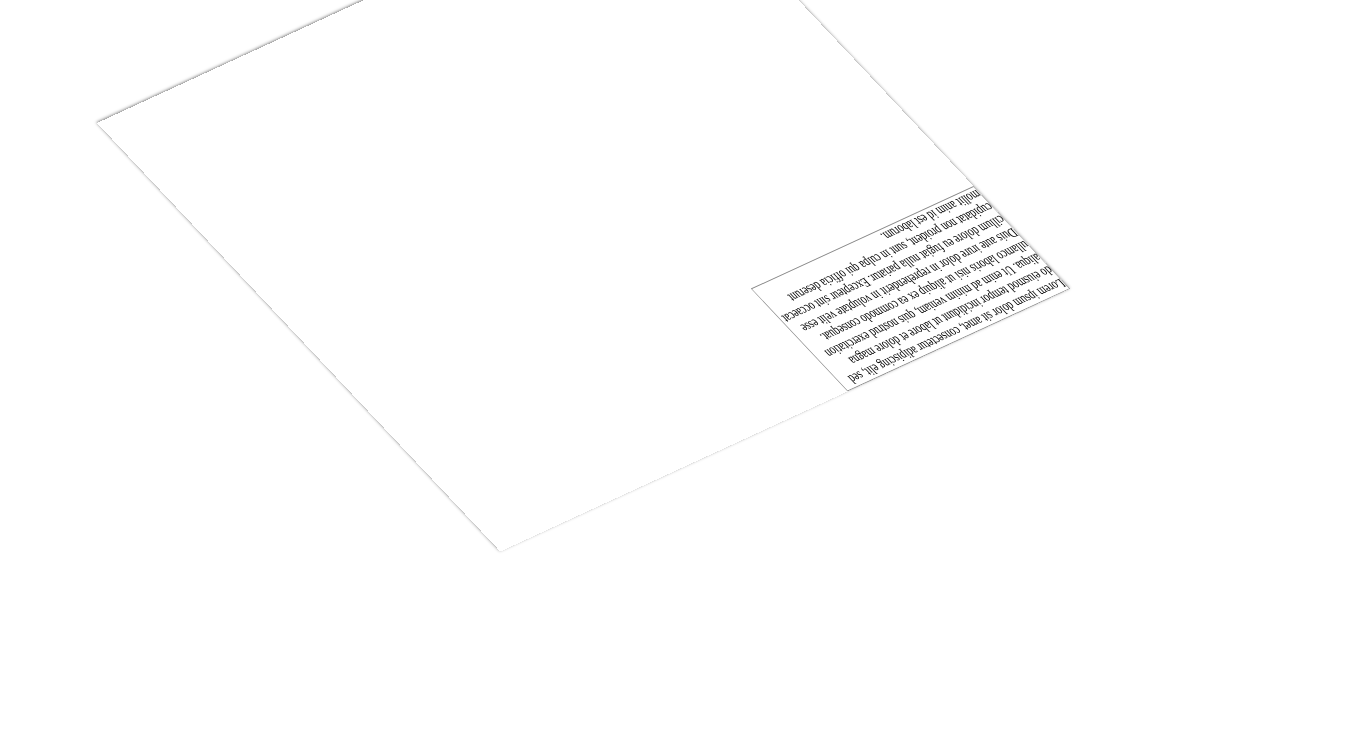
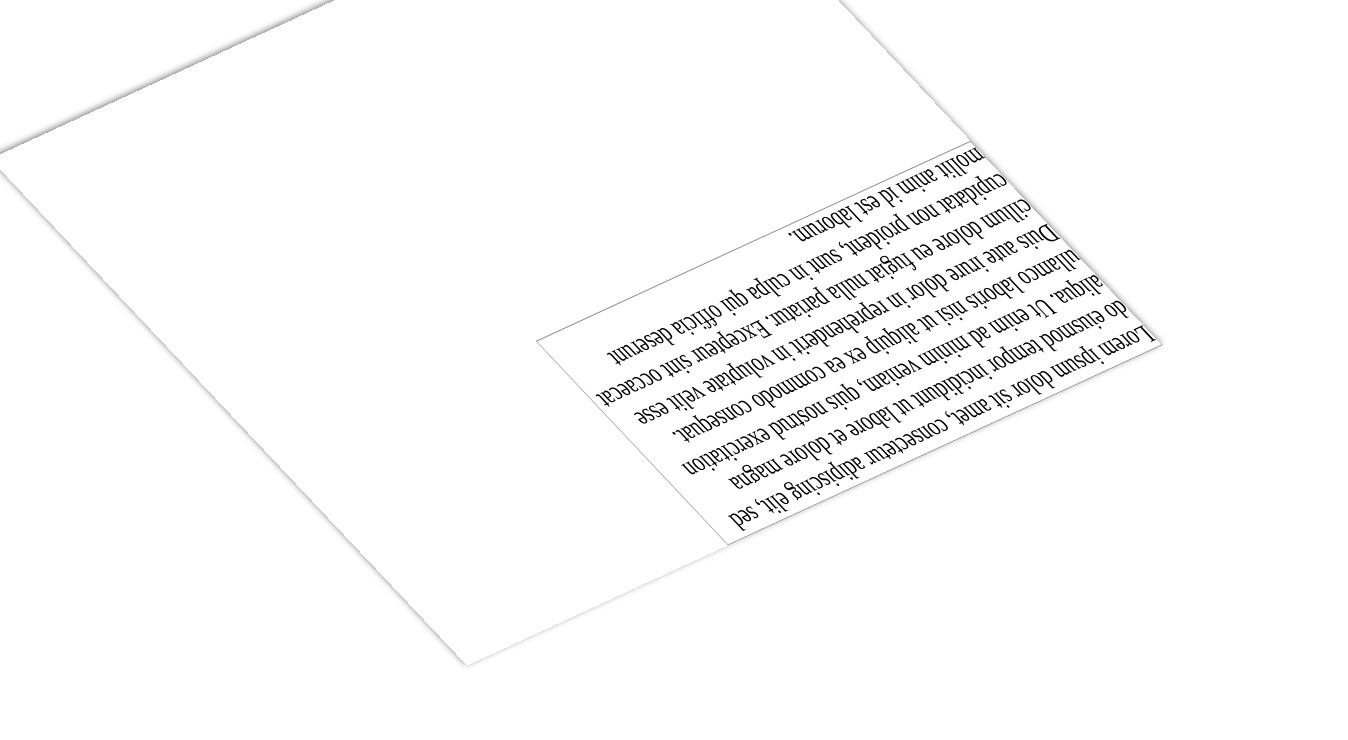
Before and after one commit to luncheon/gesture-frame, a website: page test-transforms.html in a window 1280 px wide. Shown: the part 89-829 px from the top of the page, 1348 px wide, since content can reach past the window. Before the commit the page ends 800 px from the top, so only its background shows below. Drawn offline with Linux system fonts and the light colour scheme.

Commit message:
test zoom

```diff
--- a/test-transforms.html
+++ b/test-transforms.html
@@ -5,12 +5,12 @@
     <link rel="stylesheet" href="gesture-frame.css" />
     <script type="module" src="gesture-frame.js"></script>
   </head>
-  <body style="font-family: 'Times New Roman',Times,serif">
+  <body style="zoom: 1.25; font-family: 'Times New Roman',Times,serif">
     <header style="text-align: center">
       <h1>gesture-frame</h1>
     </header>
-    <main style="transform: scale(0.75) skew(30deg); transform-origin: 100px 40px">
-      <gesture-frame pan-x pan-y pinch-zoom style="width: 80vw; height: calc(80vh - 32px); margin: auto; box-shadow: 0 1px 4px #888; transform: rotate(-200deg) translate(20px,40px);">
+    <main style="zoom: 1.25; transform: scale(0.75) skew(30deg); transform-origin: 100px 40px">
+      <gesture-frame pan-x pan-y pinch-zoom style="zoom: 1.25; width: 50vw; height: calc(50vh - 32px); margin: auto; box-shadow: 0 1px 4px #888; transform: rotate(-200deg) translate(20px,40px);">
         <div style="width: 400px">
           <p style="margin: 0; border: 1px solid #888">
             Lorem ipsum dolor sit amet, consectetur adipiscing elit, sed do eiusmod tempor incididunt ut labore et dolore magna aliqua. Ut enim ad minim veniam, quis nostrud exercitation ullamco laboris nisi ut aliquip ex ea commodo consequat. Duis aute irure dolor in reprehenderit in voluptate velit esse cillum dolore eu fugiat nulla pariatur. Excepteur sint occaecat cupidatat non proident, sunt in culpa qui officia deserunt mollit anim id est laborum.
```
